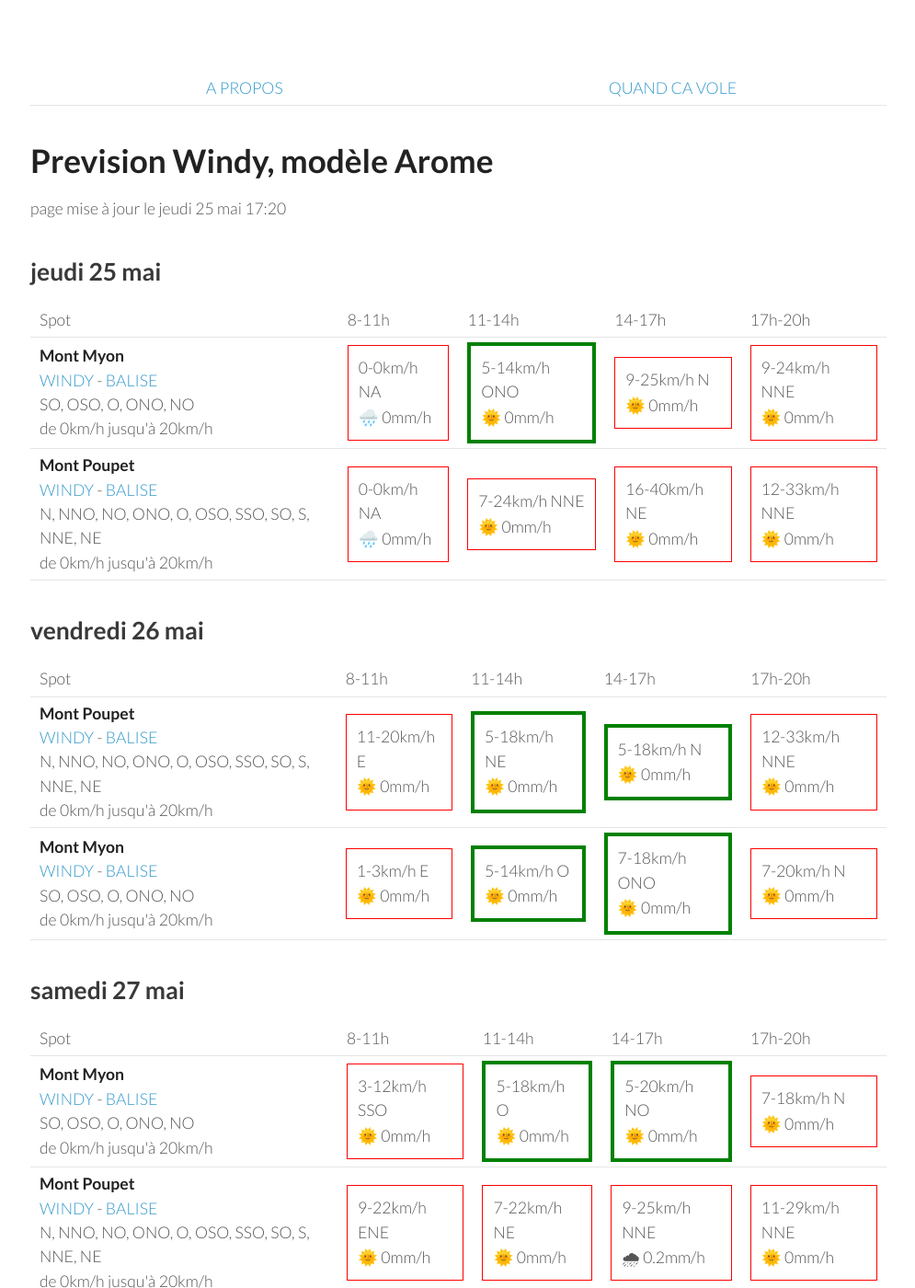
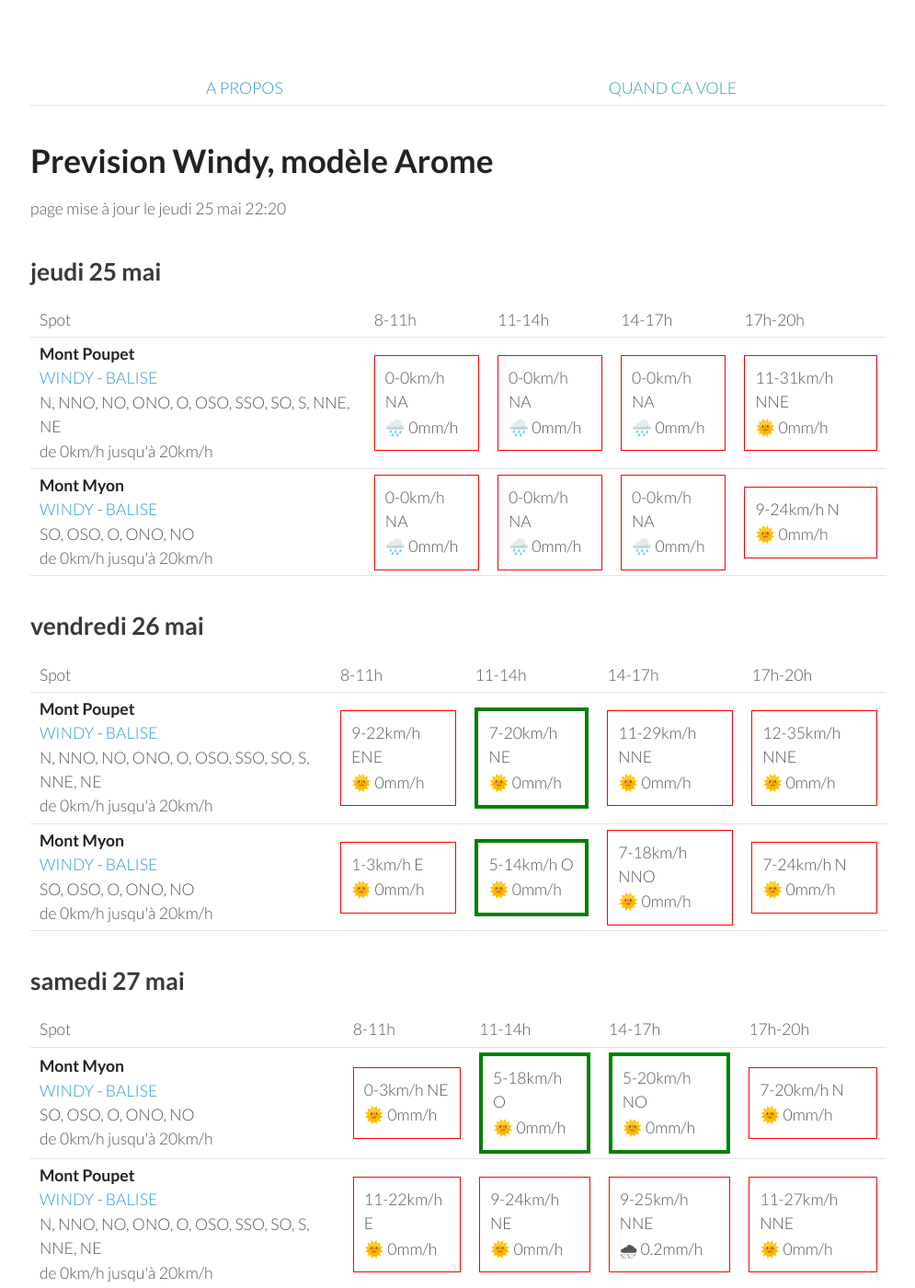
Before and after one commit to parapente-dans-le-nord/parapente-dans-le-nord.github.io, a Jekyll site: the page built from jura.markdown, in a window 1280 px wide and 1400 px high. Shown: the whole window at 92% size, without its empty margins (25-1020 px from the left). Built offline with Jekyll 4.4.1, drawn with Linux system fonts in a browser that asks for light colours; some of the changed text lies outside the part shown.

Commit message:
update index.markdown

```diff
--- a/jura.markdown
+++ b/jura.markdown
@@ -7,7 +7,7 @@ title:  "Tous les spots"
 {: .links}
 
 # Prevision Windy, modèle Arome
-page mise à jour le jeudi 25 mai 17:20
+page mise à jour le jeudi 25 mai 22:20
 
 ## jeudi 25 mai
 
@@ -22,21 +22,21 @@ page mise à jour le jeudi 25 mai 17:20
       <td>17h-20h</td>
     </tr>
 <tr>
+        <td><strong>Mont Poupet</strong><br><a href="https://windy.com/46.970/5.876?46.541,5.876,8">WINDY</a> - <span class=""><a href="http://www.balisemeteo.com/balise.php?idBalise=92">BALISE</a> </span><br> <span class="vent-favorable">N, NNO, NO, ONO, O, OSO, SSO, SO, S, NNE, NE</span><br><span class="force-vent">de 0km/h jusqu'à 20km/h</span> </td>
+
+            <td><div class="not-flyable"><p>0-0km/h NA</p><p>🌧️ 0mm/h</p></div></td>
+            <td><div class="not-flyable"><p>0-0km/h NA</p><p>🌧️ 0mm/h</p></div></td>
+            <td><div class="not-flyable"><p>0-0km/h NA</p><p>🌧️ 0mm/h</p></div></td>
+            <td><div class="not-flyable"><p>11-31km/h NNE</p><p>🌞 0mm/h</p></div></td>
+
+    </tr>
+<tr>
         <td><strong>Mont Myon</strong><br><a href="https://windy.com/46.331/5.397?45.898,5.394,8,m:eWoagj8">WINDY</a> - <span class=""><a href="http://www.balisemeteo.com/balise.php?idBalise=70">BALISE</a> </span><br> <span class="vent-favorable">SO, OSO, O, ONO, NO</span><br><span class="force-vent">de 0km/h jusqu'à 20km/h</span> </td>
 
             <td><div class="not-flyable"><p>0-0km/h NA</p><p>🌧️ 0mm/h</p></div></td>
-            <td><div class="flyable"><p>5-14km/h ONO</p><p>🌞 0mm/h</p></div></td>
-            <td><div class="not-flyable"><p>9-25km/h N</p><p>🌞 0mm/h</p></div></td>
-            <td><div class="not-flyable"><p>9-24km/h NNE</p><p>🌞 0mm/h</p></div></td>
-
-    </tr>
-<tr>
-        <td><strong>Mont Poupet</strong><br><a href="https://windy.com/46.970/5.876?46.541,5.876,8">WINDY</a> - <span class=""><a href="http://www.balisemeteo.com/balise.php?idBalise=92">BALISE</a> </span><br> <span class="vent-favorable">N, NNO, NO, ONO, O, OSO, SSO, SO, S, NNE, NE</span><br><span class="force-vent">de 0km/h jusqu'à 20km/h</span> </td>
-
             <td><div class="not-flyable"><p>0-0km/h NA</p><p>🌧️ 0mm/h</p></div></td>
-            <td><div class="not-flyable"><p>7-24km/h NNE</p><p>🌞 0mm/h</p></div></td>
-            <td><div class="not-flyable"><p>16-40km/h NE</p><p>🌞 0mm/h</p></div></td>
-            <td><div class="not-flyable"><p>12-33km/h NNE</p><p>🌞 0mm/h</p></div></td>
+            <td><div class="not-flyable"><p>0-0km/h NA</p><p>🌧️ 0mm/h</p></div></td>
+            <td><div class="not-flyable"><p>9-24km/h N</p><p>🌞 0mm/h</p></div></td>
 
     </tr>
 
@@ -58,10 +58,10 @@ page mise à jour le jeudi 25 mai 17:20
 <tr>
         <td><strong>Mont Poupet</strong><br><a href="https://windy.com/46.970/5.876?46.541,5.876,8">WINDY</a> - <span class=""><a href="http://www.balisemeteo.com/balise.php?idBalise=92">BALISE</a> </span><br> <span class="vent-favorable">N, NNO, NO, ONO, O, OSO, SSO, SO, S, NNE, NE</span><br><span class="force-vent">de 0km/h jusqu'à 20km/h</span> </td>
 
-            <td><div class="not-flyable"><p>11-20km/h E</p><p>🌞 0mm/h</p></div></td>
-            <td><div class="flyable"><p>5-18km/h NE</p><p>🌞 0mm/h</p></div></td>
-            <td><div class="flyable"><p>5-18km/h N</p><p>🌞 0mm/h</p></div></td>
-            <td><div class="not-flyable"><p>12-33km/h NNE</p><p>🌞 0mm/h</p></div></td>
+            <td><div class="not-flyable"><p>9-22km/h ENE</p><p>🌞 0mm/h</p></div></td>
+            <td><div class="flyable"><p>7-20km/h NE</p><p>🌞 0mm/h</p></div></td>
+            <td><div class="not-flyable"><p>11-29km/h NNE</p><p>🌞 0mm/h</p></div></td>
+            <td><div class="not-flyable"><p>12-35km/h NNE</p><p>🌞 0mm/h</p></div></td>
 
 
     </tr>
@@ -70,8 +70,8 @@ page mise à jour le jeudi 25 mai 17:20
 
             <td><div class="not-flyable"><p>1-3km/h E</p><p>🌞 0mm/h</p></div></td>
             <td><div class="flyable"><p>5-14km/h O</p><p>🌞 0mm/h</p></div></td>
-            <td><div class="flyable"><p>7-18km/h ONO</p><p>🌞 0mm/h</p></div></td>
-            <td><div class="not-flyable"><p>7-20km/h N</p><p>🌞 0mm/h</p></div></td>
+            <td><div class="not-flyable"><p>7-18km/h NNO</p><p>🌞 0mm/h</p></div></td>
+            <td><div class="not-flyable"><p>7-24km/h N</p><p>🌞 0mm/h</p></div></td>
 
 
     </tr>
@@ -94,20 +94,20 @@ page mise à jour le jeudi 25 mai 17:20
 <tr>
         <td><strong>Mont Myon</strong><br><a href="https://windy.com/46.331/5.397?45.898,5.394,8,m:eWoagj8">WINDY</a> - <span class=""><a href="http://www.balisemeteo.com/balise.php?idBalise=70">BALISE</a> </span><br> <span class="vent-favorable">SO, OSO, O, ONO, NO</span><br><span class="force-vent">de 0km/h jusqu'à 20km/h</span> </td>
 
-            <td><div class="not-flyable"><p>3-12km/h SSO</p><p>🌞 0mm/h</p></div></td>
+            <td><div class="not-flyable"><p>0-3km/h NE</p><p>🌞 0mm/h</p></div></td>
             <td><div class="flyable"><p>5-18km/h O</p><p>🌞 0mm/h</p></div></td>
             <td><div class="flyable"><p>5-20km/h NO</p><p>🌞 0mm/h</p></div></td>
-            <td><div class="not-flyable"><p>7-18km/h N</p><p>🌞 0mm/h</p></div></td>
+            <td><div class="not-flyable"><p>7-20km/h N</p><p>🌞 0mm/h</p></div></td>
 
 
     </tr>
 <tr>
         <td><strong>Mont Poupet</strong><br><a href="https://windy.com/46.970/5.876?46.541,5.876,8">WINDY</a> - <span class=""><a href="http://www.balisemeteo.com/balise.php?idBalise=92">BALISE</a> </span><br> <span class="vent-favorable">N, NNO, NO, ONO, O, OSO, SSO, SO, S, NNE, NE</span><br><span class="force-vent">de 0km/h jusqu'à 20km/h</span> </td>
 
-            <td><div class="not-flyable"><p>9-22km/h ENE</p><p>🌞 0mm/h</p></div></td>
-            <td><div class="not-flyable"><p>7-22km/h NE</p><p>🌞 0mm/h</p></div></td>
+            <td><div class="not-flyable"><p>11-22km/h E</p><p>🌞 0mm/h</p></div></td>
+            <td><div class="not-flyable"><p>9-24km/h NE</p><p>🌞 0mm/h</p></div></td>
             <td><div class="not-flyable"><p>9-25km/h NNE</p><p>🌧 0.2mm/h</p></div></td>
-            <td><div class="not-flyable"><p>11-29km/h NNE</p><p>🌞 0mm/h</p></div></td>
+            <td><div class="not-flyable"><p>11-27km/h NNE</p><p>🌞 0mm/h</p></div></td>
 
 
     </tr>
@@ -130,20 +130,20 @@ page mise à jour le jeudi 25 mai 17:20
 <tr>
         <td><strong>Mont Poupet</strong><br><a href="https://windy.com/46.970/5.876?46.541,5.876,8">WINDY</a> - <span class=""><a href="http://www.balisemeteo.com/balise.php?idBalise=92">BALISE</a> </span><br> <span class="vent-favorable">N, NNO, NO, ONO, O, OSO, SSO, SO, S, NNE, NE</span><br><span class="force-vent">de 0km/h jusqu'à 20km/h</span> </td>
 
-            <td><div class="not-flyable"><p>5-22km/h SE</p><p>🌞 0mm/h</p></div></td>
+            <td><div class="not-flyable"><p>7-22km/h SE</p><p>🌞 0mm/h</p></div></td>
             <td><div class="flyable"><p>7-20km/h NNE</p><p>🌞 0mm/h</p></div></td>
-            <td><div class="not-flyable"><p>11-27km/h N</p><p>🌞 0mm/h</p></div></td>
-            <td><div class="not-flyable"><p>12-31km/h NNE</p><p>🌞 0mm/h</p></div></td>
+            <td><div class="not-flyable"><p>12-29km/h NNE</p><p>🌞 0mm/h</p></div></td>
+            <td><div class="not-flyable"><p>14-35km/h NNE</p><p>🌞 0mm/h</p></div></td>
 
 
     </tr>
 <tr>
         <td><strong>Mont Myon</strong><br><a href="https://windy.com/46.331/5.397?45.898,5.394,8,m:eWoagj8">WINDY</a> - <span class=""><a href="http://www.balisemeteo.com/balise.php?idBalise=70">BALISE</a> </span><br> <span class="vent-favorable">SO, OSO, O, ONO, NO</span><br><span class="force-vent">de 0km/h jusqu'à 20km/h</span> </td>
 
-            <td><div class="not-flyable"><p>1-12km/h SSE</p><p>🌞 0mm/h</p></div></td>
-            <td><div class="flyable"><p>3-14km/h OSO</p><p>🌞 0mm/h</p></div></td>
-            <td><div class="not-flyable"><p>5-18km/h N</p><p>🌞 0mm/h</p></div></td>
-            <td><div class="not-flyable"><p>5-25km/h NE</p><p>🌧 1mm/h</p></div></td>
+            <td><div class="not-flyable"><p>1-11km/h SSE</p><p>🌞 0mm/h</p></div></td>
+            <td><div class="flyable"><p>5-16km/h O</p><p>🌞 0mm/h</p></div></td>
+            <td><div class="not-flyable"><p>5-20km/h NNO</p><p>🌧 0.2mm/h</p></div></td>
+            <td><div class="not-flyable"><p>9-25km/h NNE</p><p>🌧 0.2mm/h</p></div></td>
 
 
     </tr>
@@ -166,20 +166,20 @@ page mise à jour le jeudi 25 mai 17:20
 <tr>
         <td><strong>Mont Myon</strong><br><a href="https://windy.com/46.331/5.397?45.898,5.394,8,m:eWoagj8">WINDY</a> - <span class=""><a href="http://www.balisemeteo.com/balise.php?idBalise=70">BALISE</a> </span><br> <span class="vent-favorable">SO, OSO, O, ONO, NO</span><br><span class="force-vent">de 0km/h jusqu'à 20km/h</span> </td>
 
-            <td><div class="not-flyable"><p>0-9km/h ESE</p><p>🌞 0mm/h</p></div></td>
-            <td><div class="not-flyable"><p>7-22km/h NO</p><p>🌞 0mm/h</p></div></td>
-            <td><div class="not-flyable"><p>7-24km/h N</p><p>🌞 0mm/h</p></div></td>
-            <td><div class="not-flyable"><p>9-25km/h N</p><p>🌞 0mm/h</p></div></td>
+            <td><div class="not-flyable"><p>3-12km/h SSE</p><p>🌞 0mm/h</p></div></td>
+            <td><div class="flyable"><p>5-18km/h ONO</p><p>🌞 0mm/h</p></div></td>
+            <td><div class="not-flyable"><p>7-25km/h N</p><p>🌞 0mm/h</p></div></td>
+            <td><div class="not-flyable"><p>11-27km/h NNO</p><p>🌞 0mm/h</p></div></td>
 
 
     </tr>
 <tr>
         <td><strong>Mont Poupet</strong><br><a href="https://windy.com/46.970/5.876?46.541,5.876,8">WINDY</a> - <span class=""><a href="http://www.balisemeteo.com/balise.php?idBalise=92">BALISE</a> </span><br> <span class="vent-favorable">N, NNO, NO, ONO, O, OSO, SSO, SO, S, NNE, NE</span><br><span class="force-vent">de 0km/h jusqu'à 20km/h</span> </td>
 
-            <td><div class="not-flyable"><p>7-22km/h ENE</p><p>🌞 0mm/h</p></div></td>
-            <td><div class="not-flyable"><p>12-31km/h NE</p><p>🌞 0mm/h</p></div></td>
+            <td><div class="not-flyable"><p>9-22km/h ENE</p><p>🌞 0mm/h</p></div></td>
+            <td><div class="not-flyable"><p>12-29km/h NE</p><p>🌞 0mm/h</p></div></td>
             <td><div class="not-flyable"><p>16-38km/h NE</p><p>🌞 0mm/h</p></div></td>
-            <td><div class="not-flyable"><p>20-42km/h NE</p><p>🌞 0mm/h</p></div></td>
+            <td><div class="not-flyable"><p>20-46km/h NE</p><p>🌞 0mm/h</p></div></td>
 
 
     </tr>
@@ -202,20 +202,20 @@ page mise à jour le jeudi 25 mai 17:20
 <tr>
         <td><strong>Mont Myon</strong><br><a href="https://windy.com/46.331/5.397?45.898,5.394,8,m:eWoagj8">WINDY</a> - <span class=""><a href="http://www.balisemeteo.com/balise.php?idBalise=70">BALISE</a> </span><br> <span class="vent-favorable">SO, OSO, O, ONO, NO</span><br><span class="force-vent">de 0km/h jusqu'à 20km/h</span> </td>
 
-            <td><div class="not-flyable"><p>0-7km/h SSE</p><p>🌞 0mm/h</p></div></td>
-            <td><div class="flyable"><p>5-16km/h O</p><p>🌞 0mm/h</p></div></td>
-            <td><div class="not-flyable"><p>5-20km/h NNO</p><p>🌞 0mm/h</p></div></td>
-            <td><div class="not-flyable"><p>7-24km/h N</p><p>🌧 0.2mm/h</p></div></td>
+            <td><div class="not-flyable"><p>1-11km/h ESE</p><p>🌞 0mm/h</p></div></td>
+            <td><div class="flyable"><p>5-16km/h ONO</p><p>🌞 0mm/h</p></div></td>
+            <td><div class="flyable"><p>5-20km/h NO</p><p>🌞 0mm/h</p></div></td>
+            <td><div class="not-flyable"><p>7-22km/h NNE</p><p>🌞 0mm/h</p></div></td>
 
 
     </tr>
 <tr>
         <td><strong>Mont Poupet</strong><br><a href="https://windy.com/46.970/5.876?46.541,5.876,8">WINDY</a> - <span class=""><a href="http://www.balisemeteo.com/balise.php?idBalise=92">BALISE</a> </span><br> <span class="vent-favorable">N, NNO, NO, ONO, O, OSO, SSO, SO, S, NNE, NE</span><br><span class="force-vent">de 0km/h jusqu'à 20km/h</span> </td>
 
-            <td><div class="not-flyable"><p>9-20km/h ENE</p><p>🌞 0mm/h</p></div></td>
-            <td><div class="not-flyable"><p>7-22km/h NE</p><p>🌞 0mm/h</p></div></td>
-            <td><div class="not-flyable"><p>11-29km/h NE</p><p>🌞 0mm/h</p></div></td>
-            <td><div class="not-flyable"><p>16-37km/h NE</p><p>🌧 0.2mm/h</p></div></td>
+            <td><div class="not-flyable"><p>9-18km/h ENE</p><p>🌞 0mm/h</p></div></td>
+            <td><div class="not-flyable"><p>7-24km/h NE</p><p>🌞 0mm/h</p></div></td>
+            <td><div class="not-flyable"><p>11-29km/h NNE</p><p>🌞 0mm/h</p></div></td>
+            <td><div class="not-flyable"><p>16-35km/h ENE</p><p>🌞 0mm/h</p></div></td>
 
 
     </tr>
```
